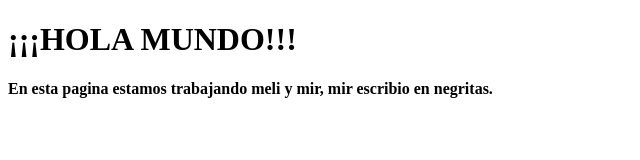
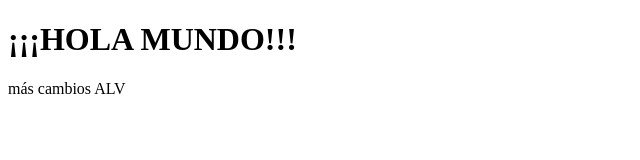
Before and after one commit to MirEnovi/GitPruebaBien, a plain HTML site: page index.html in a window 1280 px wide. Shown: the whole page, without its empty margins (0-640 px from the left). Drawn offline with Linux system fonts and the light colour scheme.

Commit message:
estos son los cambios nuevos

```diff
--- a/index.html
+++ b/index.html
@@ -11,9 +11,9 @@
           ¡¡¡HOLA MUNDO!!!
         </strong>
       </h1>
+      <p>
+        más cambios ALV
+      </p>
     </header>
-    <p>
-      <strong> En esta pagina estamos trabajando meli y mir, mir escribio en negritas.</strong>
-    </p>
   </body>
 </html>
```
